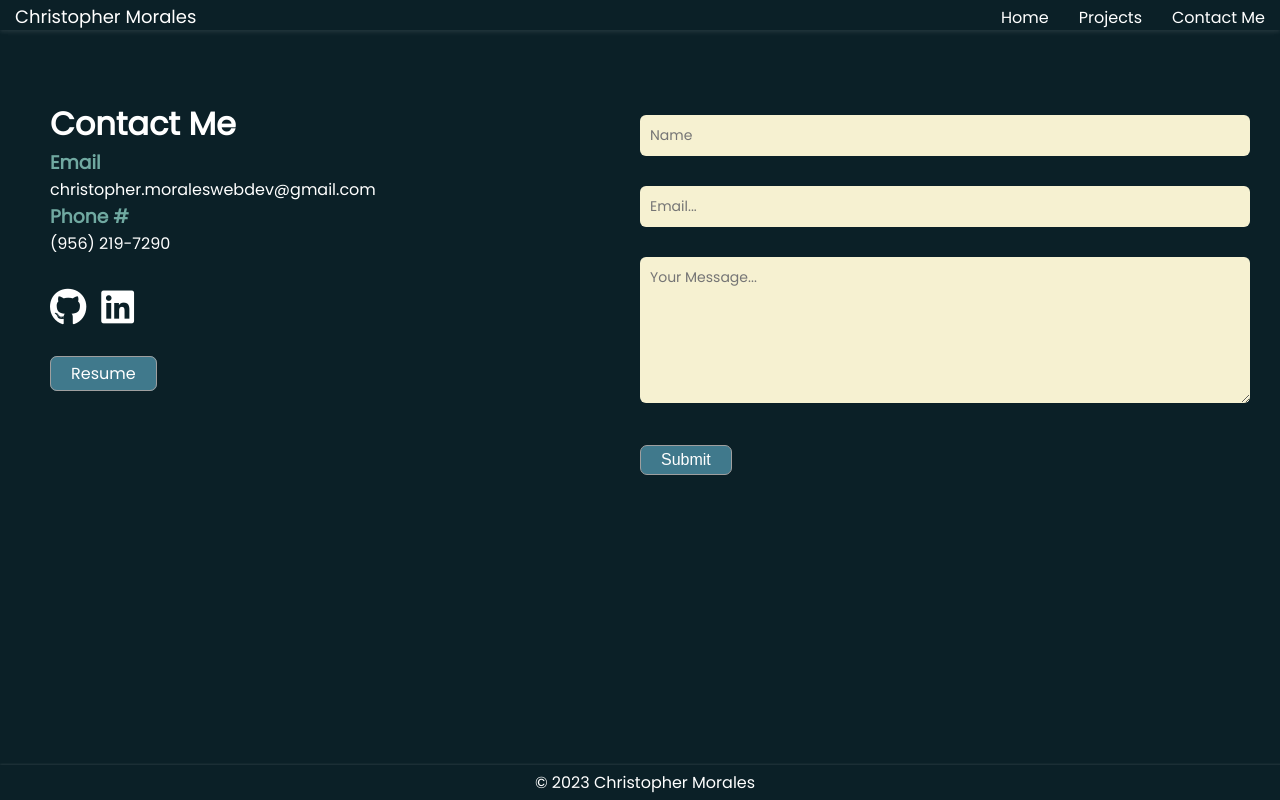
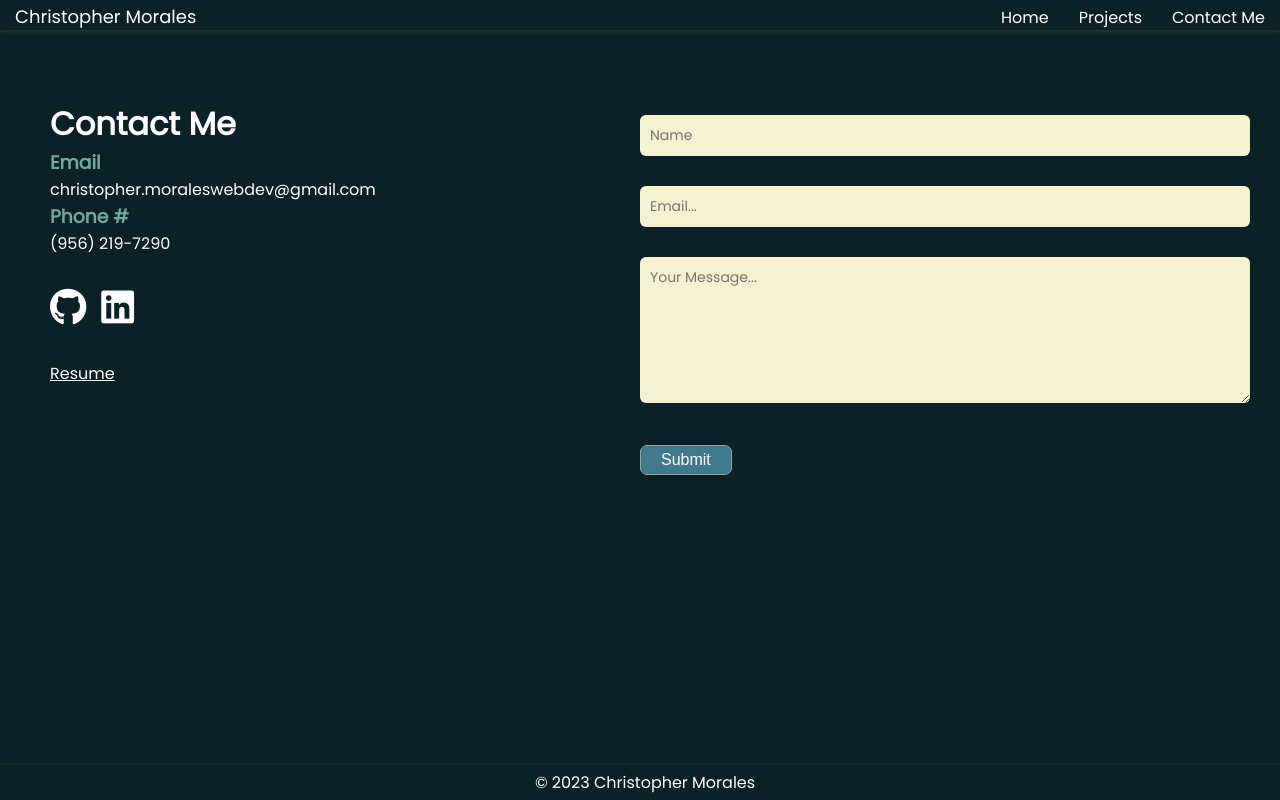
Before and after one commit to christophermoraleswebdev/ReactPortfolio, a React (Vite) app in the folder portfolio/: page /contactMe in a window 1280 px wide. Built offline with nearby package versions, Linux system fonts and the light colour scheme.

Commit message:
updated resume

```diff
--- a/portfolio/src/components/ContactMe.jsx
+++ b/portfolio/src/components/ContactMe.jsx
@@ -19,7 +19,7 @@
             <a href="https://github.com/christophermoraleswebdev" target="_blank"><i className="fa-brands fa-github fa-lg"></i></a>
             <a href="https://www.linkedin.com/in/christopher-moralesse/" target="_blank"><i className="fa-brands fa-linkedin fa-lg"></i></a>
           </div>
-          <a href="https://docs.google.com/document/d/1qO68bZuLZ0ftlELrCv_DMlp9S5dAp8oJNBVvcyPvWfo/edit?usp=sharing" target="_blank" className="btn resume-btn">Resume</a>
+          <a href="https://docs.google.com/document/d/1LdG58ZGiaCBITNQEHK9Nn0pepCMqLBQuo89YNxEpL9M/edit?usp=sharing">Resume</a>
         </div>
         <div className="contact-right">
         <form onSubmit={handleSubmit} className='form'>
--- a/portfolio/src/components/Home.jsx
+++ b/portfolio/src/components/Home.jsx
@@ -67,7 +67,7 @@
                                     <a href="https://www.linkedin.com/in/christopher-moralesse/" target="_blank"><i className="fa-brands fa-linkedin fa-lg"></i></a>
                               </div>
                               <div className="resumeButton-container">
-                                    <a href="https://docs.google.com/document/d/1qO68bZuLZ0ftlELrCv_DMlp9S5dAp8oJNBVvcyPvWfo/edit?usp=sharing" target="_blank">
+                                    <a href="https://docs.google.com/document/d/1LdG58ZGiaCBITNQEHK9Nn0pepCMqLBQuo89YNxEpL9M/edit?usp=sharing" target="_blank">
                                           <button className="resume-button">View Resume</button>
                                     </a>
                               </div>
```
